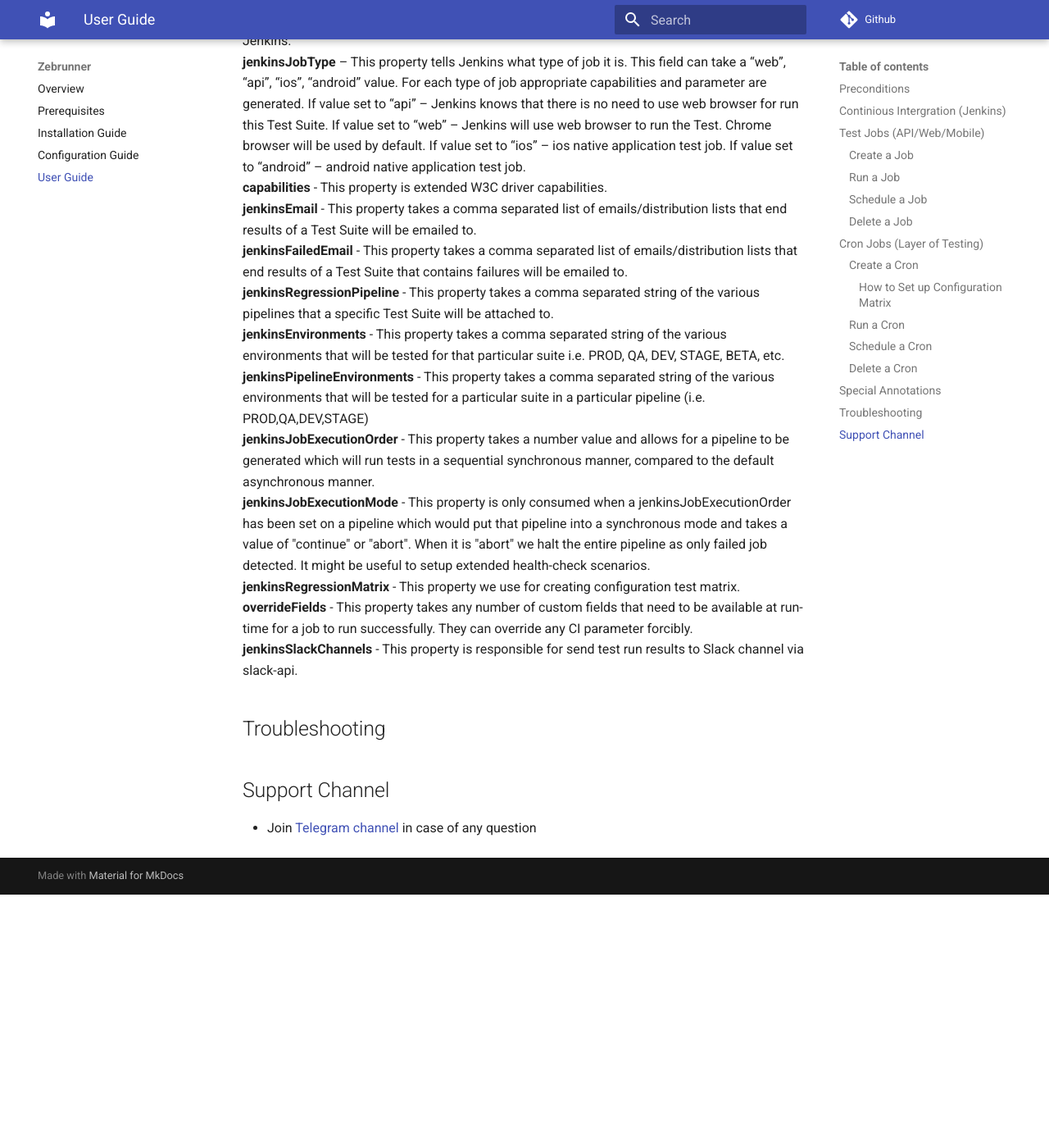
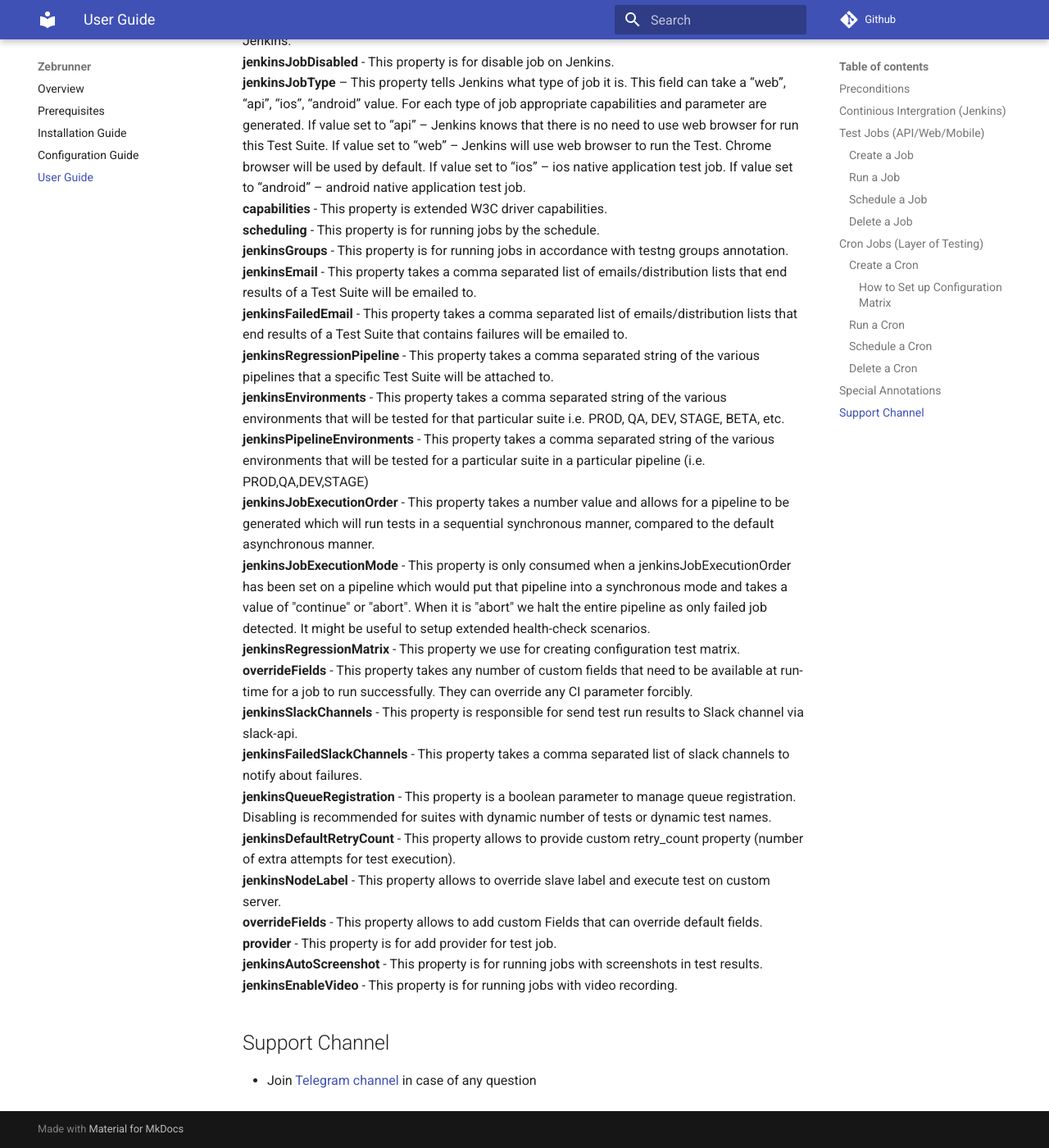
Before and after one commit to zebrunner/community-edition, an MkDocs documentation site: the page built from docs/user-guide.md, in a window 1280 px wide and 1400 px high, scrolled down 3705 px. Shown: the whole window at 82% size. Built offline with MkDocs 1.6.1 and Material for MkDocs 9.7.7, drawn with Linux system fonts in a browser that asks for light colours; comment, search, counter and statistics services are not loaded; old or Windows-style settings are respelled for this version of MkDocs; before the commit the page ends 4796 px from its top, so only the background shows below that.

Commit message:
added some additional properties

```diff
--- a/docs/user-guide.md
+++ b/docs/user-guide.md
@@ -114,6 +114,8 @@ These parameters are:
 </br>
 <b>jenkinsJobName</b> - This property is just the name that Jenkins should create a job for, the normal pattern here is to include the platform name in the job itself to make it easier to find inside of Jenkins.
 </br>
+<b>jenkinsJobDisabled</b> - This property is for disable job on Jenkins.
+</br>
 <b>jenkinsJobType</b> – This property tells Jenkins what type of job it is. This field can take a “web”, “api”, “ios”, “android” value. For each type of job appropriate capabilities and parameter are generated.
 If value set to “api” – Jenkins knows that there is no need to use web browser for run this Test Suite.
 If value set to “web” – Jenkins will use web browser to run the Test. Chrome browser will be used by default.
@@ -122,7 +124,11 @@ If value set to “android” – android native application test job.
 </br>
 <b>capabilities</b> - This property is extended W3C driver capabilities.
 </br>
-<b> jenkinsEmail</b> - This property takes a comma separated list of emails/distribution lists that end results of a Test Suite will be emailed to.
+<b>scheduling</b> - This property is for running jobs by the schedule.
+</br>
+<b>jenkinsGroups</b> - This property is for running jobs in accordance with testng groups annotation.
+</br>
+<b>jenkinsEmail</b> - This property takes a comma separated list of emails/distribution lists that end results of a Test Suite will be emailed to.
 </br>
 <b>jenkinsFailedEmail</b> - This property takes a comma separated list of emails/distribution lists that end results of a Test Suite that contains failures will be emailed to.
 </br>
@@ -143,8 +149,22 @@ When it is "abort" we halt the entire pipeline as only failed job detected. It m
 </br>
 <b>jenkinsSlackChannels</b> - This property is responsible for send test run results to Slack channel via slack-api.
 </br>
-
-## Troubleshooting
+<b>jenkinsFailedSlackChannels</b> - This property takes a comma separated list of slack channels to notify about failures.
+</br>
+<b>jenkinsQueueRegistration</b> - This property is a boolean parameter to manage queue registration. Disabling is recommended for suites with dynamic number of tests or dynamic test names.
+</br>
+<b>jenkinsDefaultRetryCount</b> - This property allows to provide custom retry_count property (number of extra attempts for test execution).
+</br>
+<b>jenkinsNodeLabel</b> - This property allows to override slave label and execute test on custom server.
+</br>
+<b>overrideFields</b> - This property allows to add custom Fields that can override default fields.
+</br>
+<b>provider</b> - This property is for add provider for test job.
+</br>
+<b>jenkinsAutoScreenshot</b> - This property is for running jobs with screenshots in test results.
+</br>
+<b>jenkinsEnableVideo</b> - This property is for running jobs with video recording.
+</br>
 
 ## Support Channel
 
```
